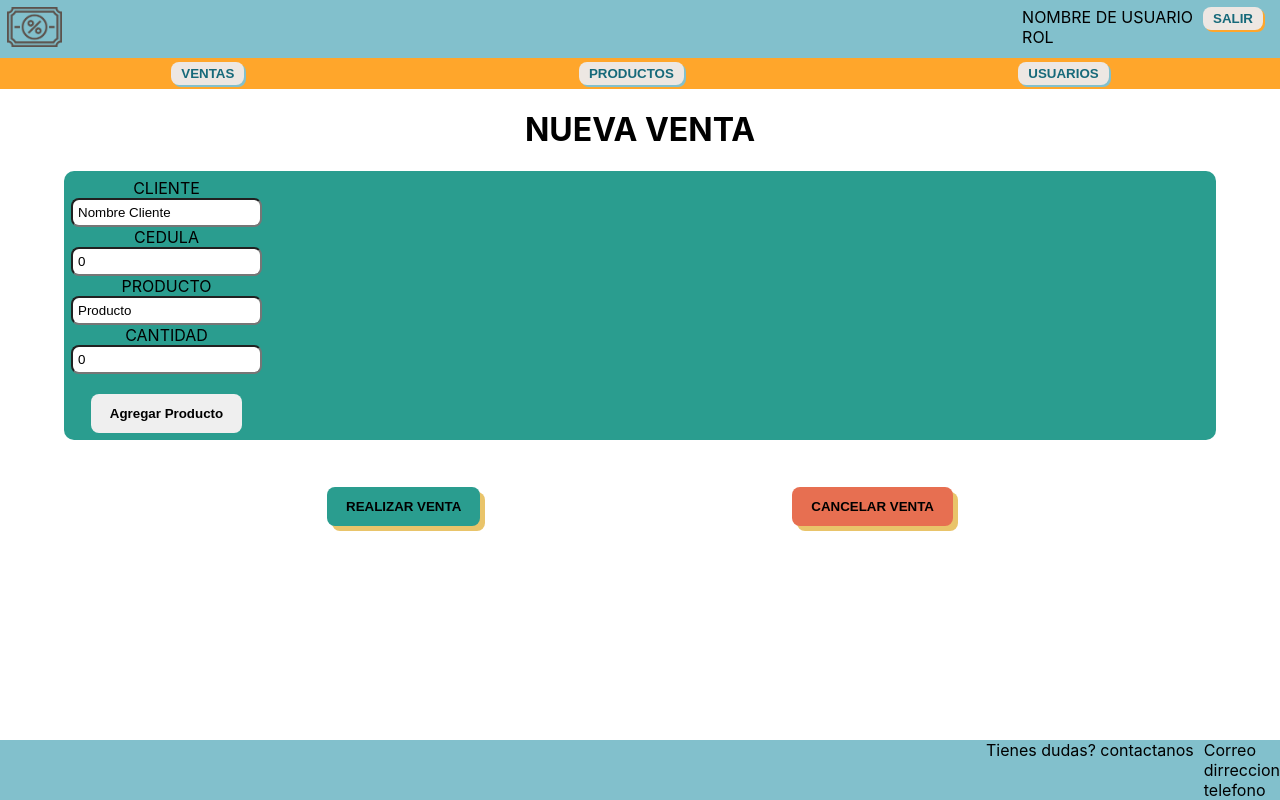
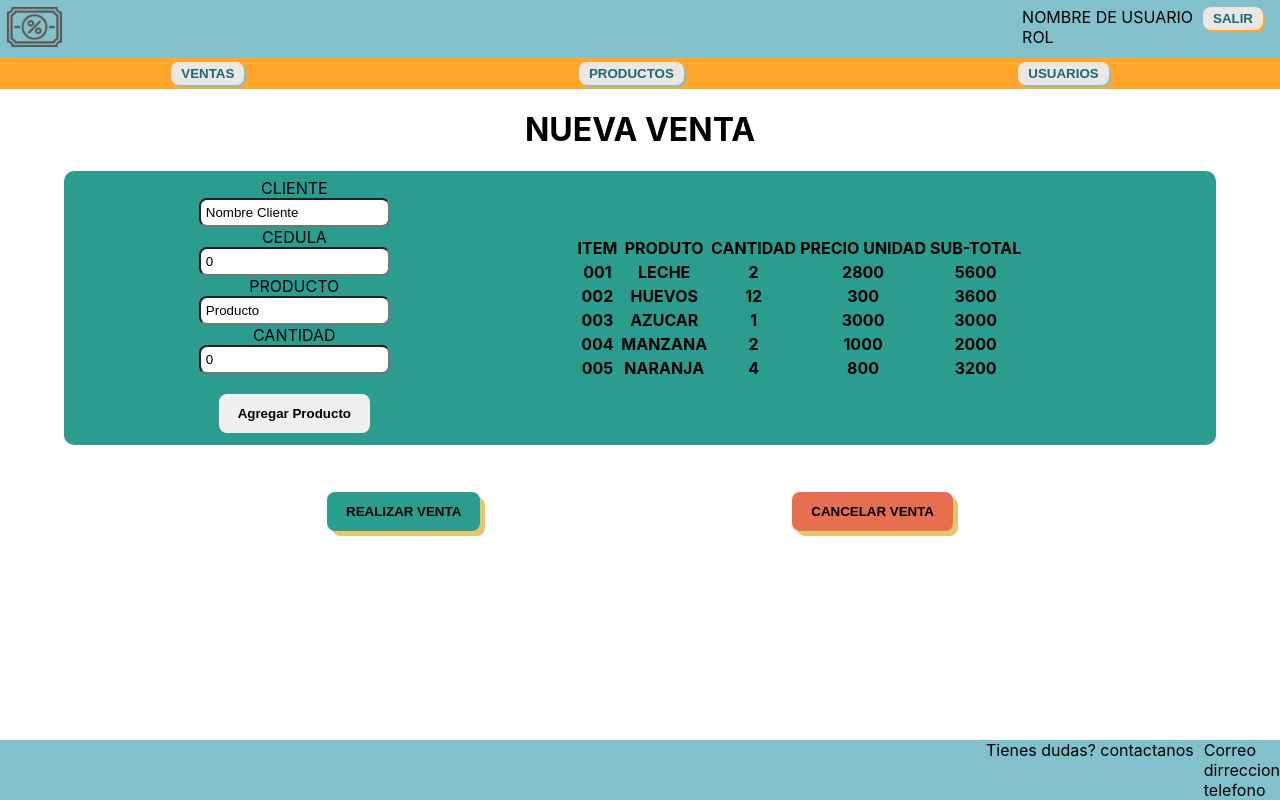
Before and after one commit to OskrGutierrez/ProyectoCiclo3SD, a React (Create React App) app: page /nuevaVenta in a window 1280 px wide. Built offline with nearby package versions, Linux system fonts and the light colour scheme.

Commit message:
SE CREA LA TABLA PARA MOSTRAR LOS DATOS DE VENTAS

```diff
--- a/src/pages/nuevaVenta.jsx
+++ b/src/pages/nuevaVenta.jsx
@@ -21,6 +21,52 @@ function NuevaVenta(){
                             <button className="botones" type="submit">Agregar Producto</button>
                         </form>
                     </div>
+                    <div className="tablaNuevaVenta">
+                        <table>
+                            <tr>
+                                <th>ITEM</th>
+                                <th>PRODUTO</th>
+                                <th>CANTIDAD</th>
+                                <th>PRECIO UNIDAD</th>
+                                <th>SUB-TOTAL</th>
+                            </tr>
+                            <tr>
+                                <th>001</th>
+                                <th>LECHE</th>
+                                <th>2</th>
+                                <th>2800</th>
+                                <th>5600</th>
+                            </tr>
+                            <tr>
+                                <th>002</th>
+                                <th>HUEVOS</th>
+                                <th>12</th>
+                                <th>300</th>
+                                <th>3600</th>
+                            </tr>
+                            <tr>
+                                <th>003</th>
+                                <th>AZUCAR</th>
+                                <th>1</th>
+                                <th>3000</th>
+                                <th>3000</th>
+                            </tr>
+                            <tr>
+                                <th>004</th>
+                                <th>MANZANA</th>
+                                <th>2</th>
+                                <th>1000</th>
+                                <th>2000</th>
+                            </tr>
+                            <tr>
+                                <th>005</th>
+                                <th>NARANJA</th>
+                                <th>4</th>
+                                <th>800</th>
+                                <th>3200</th>
+                            </tr>
+                        </table>
+                    </div>
                 </ul>
                 <br />
                 <br />
--- a/src/styles/Ventas.css
+++ b/src/styles/Ventas.css
@@ -32,7 +32,7 @@ input:focus{
 .cabezaVentas{
     margin-inline: 5%;
     display: flex;
-    justify-content: space-between;
+    justify-content: space-evenly;
     padding: 7px;
     background-color: #2a9d8f;
     border-radius: 10px;
@@ -66,3 +66,9 @@ input:focus{
     justify-content: space-between;
     padding: 7px;
 }
+.tablaNuevaVenta{
+  padding: 5%;
+}
+table{
+  border: red 3% solid;
+}
```
